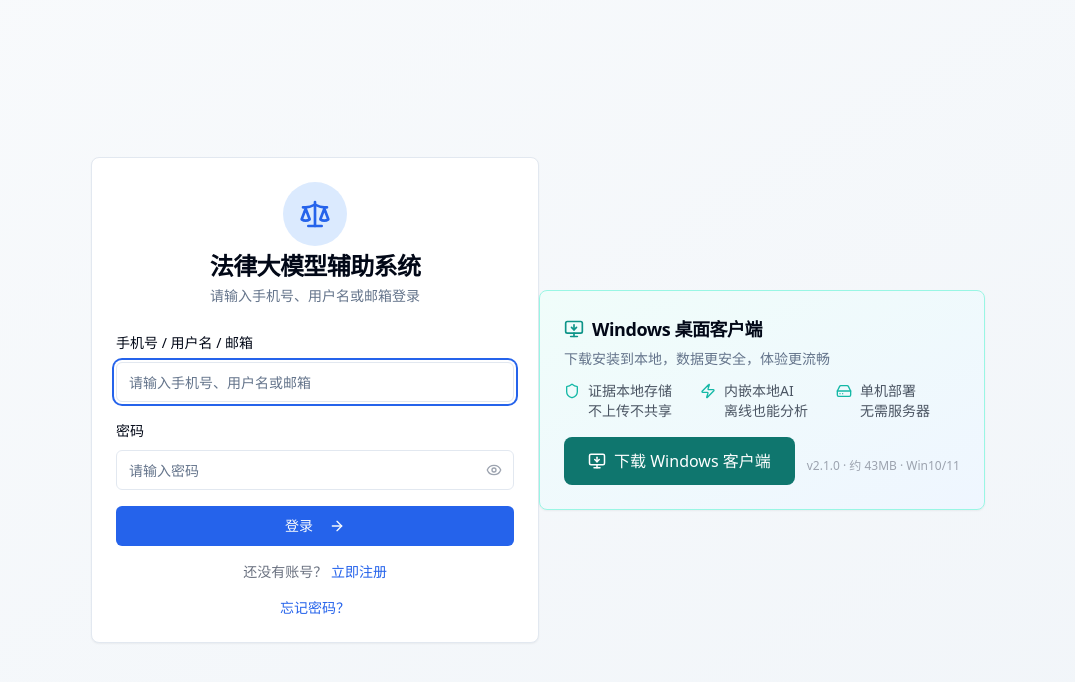
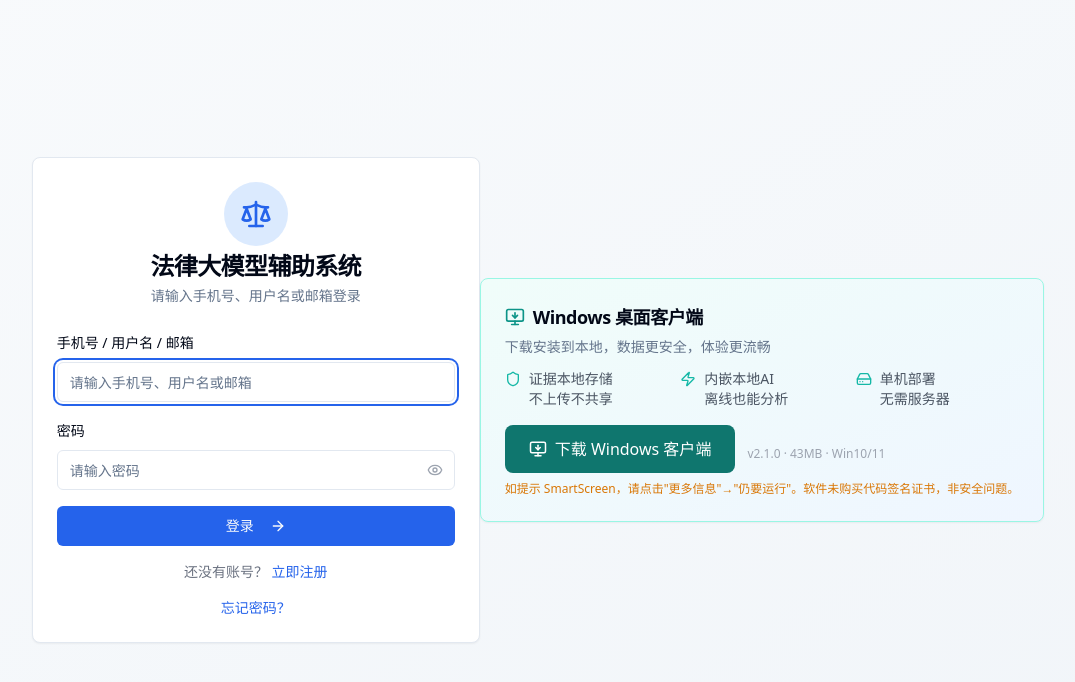
Before and after one commit to cj6168888-collab/falvdamoxing, a React (Vite) app in the folder frontend/: page /login in a window 1280 px wide. Shown: the top 682 px of the page, without its empty margins (102-1177 px from the left). Built offline with nearby package versions, Linux system fonts and the light colour scheme; no server answers.

Commit message:
fix: SmartScreen提示说明

```diff
--- a/frontend/src/pages/login.tsx
+++ b/frontend/src/pages/login.tsx
@@ -176,7 +176,10 @@ export default function LoginPage() {
             <MonitorDown size={18} />
             下载 Windows 客户端
           </a>
-          <span className="ml-3 text-xs text-gray-400">v2.1.0 · 约 43MB · Win10/11</span>
+          <span className="ml-3 text-xs text-gray-400">v2.1.0 · 43MB · Win10/11</span>
+          <p className="mt-2 text-xs text-amber-600 dark:text-amber-400">
+            如提示 SmartScreen，请点击"更多信息"→"仍要运行"。软件未购买代码签名证书，非安全问题。
+          </p>
         </CardContent>
       </Card>
     </div>
--- a/frontend/src/pages/register.tsx
+++ b/frontend/src/pages/register.tsx
@@ -384,6 +384,9 @@ export default function RegisterPage() {
             </a>
             <span className="text-xs text-gray-400">v2.1.0 · 约 43MB · Win10/11</span>
           </div>
+          <p className="mt-2 text-xs text-amber-600 dark:text-amber-400">
+            如提示 SmartScreen，请点击"更多信息"→"仍要运行"。软件未购买代码签名证书，非安全问题。
+          </p>
           <p className="mt-3 text-xs text-gray-400">
             支持 Windows 10/11。首次安装后，桌面快捷方式一键启动。
           </p>
```
